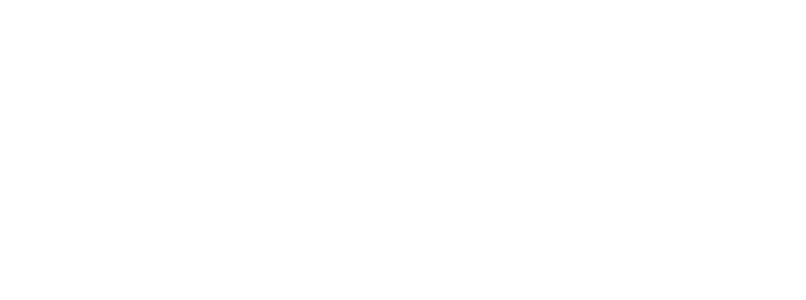
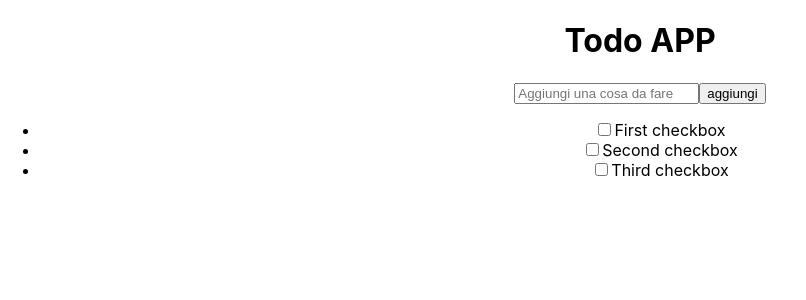
Before and after one commit to corsidrive/corso-formarete-framework, a React (Create React App) app in the folder react-todo/: page / in a window 1280 px wide. Shown: the top 300 px of the page, without its empty margins (0-806 px from the left). Built offline with nearby package versions, Linux system fonts and the light colour scheme.

Commit message:
fixed input

```diff
--- a/react-todo/src/App.js
+++ b/react-todo/src/App.js
@@ -1,26 +1,34 @@
-import logo from './logo.svg';
 import './App.css';
 
 function App() {
-  const somma = 5 + 5;
-
   return (
     <div className="App">
-      <header className="App-header">
-        <img src={logo} className="App-logo" alt="logo" />
-        <p>
-          <h1>{somma}</h1>
-          Edit <code>src/App.js</code> and save to reload.
-        </p>
-        <a
-          className="App-link"
-          href="https://reactjs.org"
-          target="_blank"
-          rel="noopener noreferrer"
-        >
-          Learn React
-        </a>
-      </header>
+      <main class="container">
+        <header class="p-3 bg-secondary text-center">
+            <h1>Todo APP</h1>
+        </header>
+
+        <div class="input-group my-3">
+          <input type="text" class="form-control" placeholder="Aggiungi una cosa da fare" aria-label="Aggiungi una cosa da fare" aria-describedby="bottone-aggiungi"/>
+          <button class="btn btn-primary" type="button" id="bott-aggiungi">aggiungi</button>
+        </div>
+
+        <ul class="list-group">
+            <li class="list-group-item">
+              <input class="form-check-input me-1" type="checkbox" value="" id="firstCheckbox"/>
+              <label class="form-check-label" for="firstCheckbox">First checkbox</label>
+            </li>
+            <li class="list-group-item">
+              <input class="form-check-input me-1" type="checkbox" value="" id="secondCheckbox"/>
+              <label class="form-check-label" for="secondCheckbox">Second checkbox</label>
+            </li>
+            <li class="list-group-item">
+              <input class="form-check-input me-1" type="checkbox" value="" id="thirdCheckbox"/>
+              <label class="form-check-label" for="thirdCheckbox">Third checkbox</label>
+            </li>
+          </ul>
+
+    </main>
     </div>
   );
 }
--- a/react-todo/src/index.js
+++ b/react-todo/src/index.js
@@ -7,7 +7,7 @@
 const root = ReactDOM.createRoot(document.getElementById('root'));
 root.render(
   <React.StrictMode>
-
+    <App></App>
   </React.StrictMode>
 );
 
```
